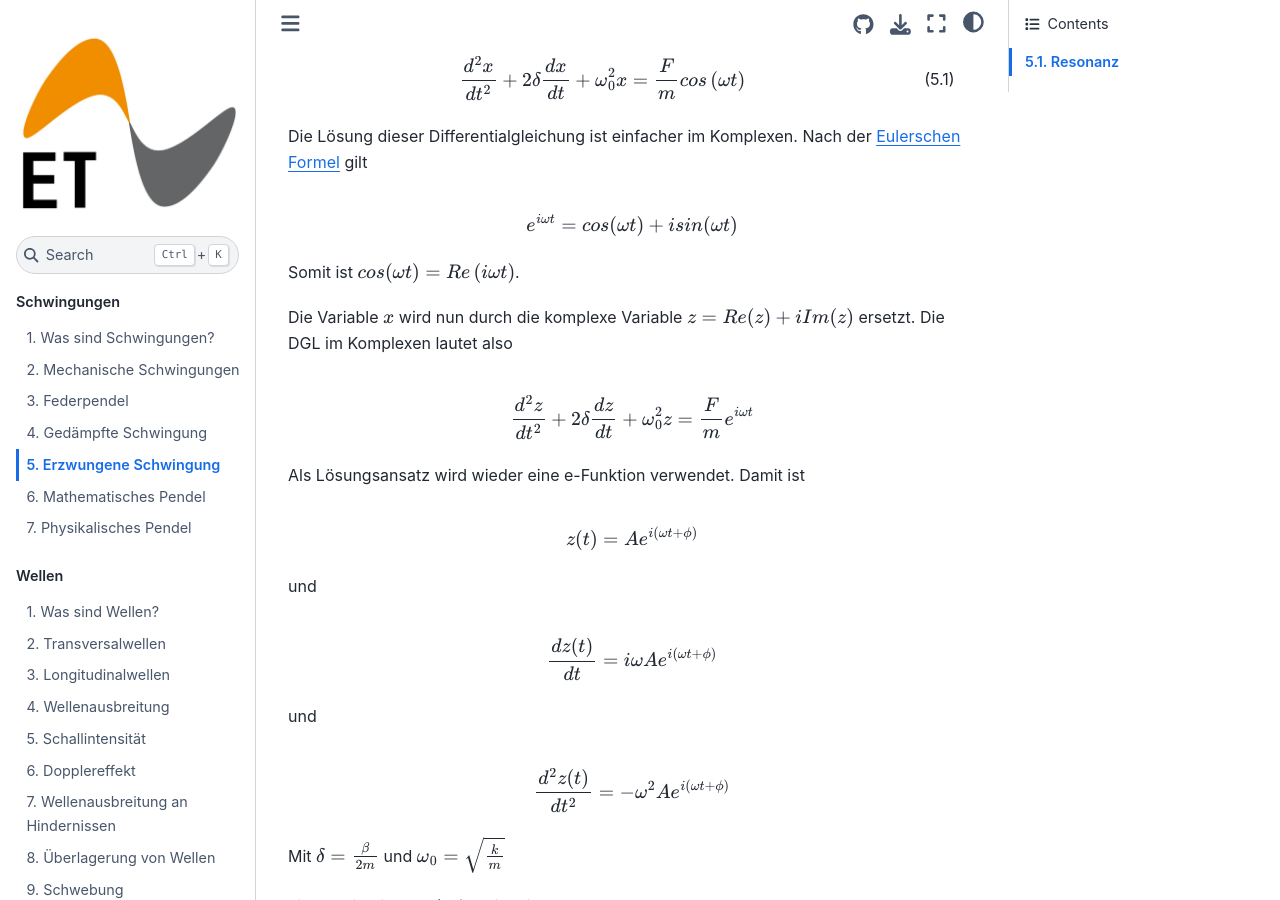
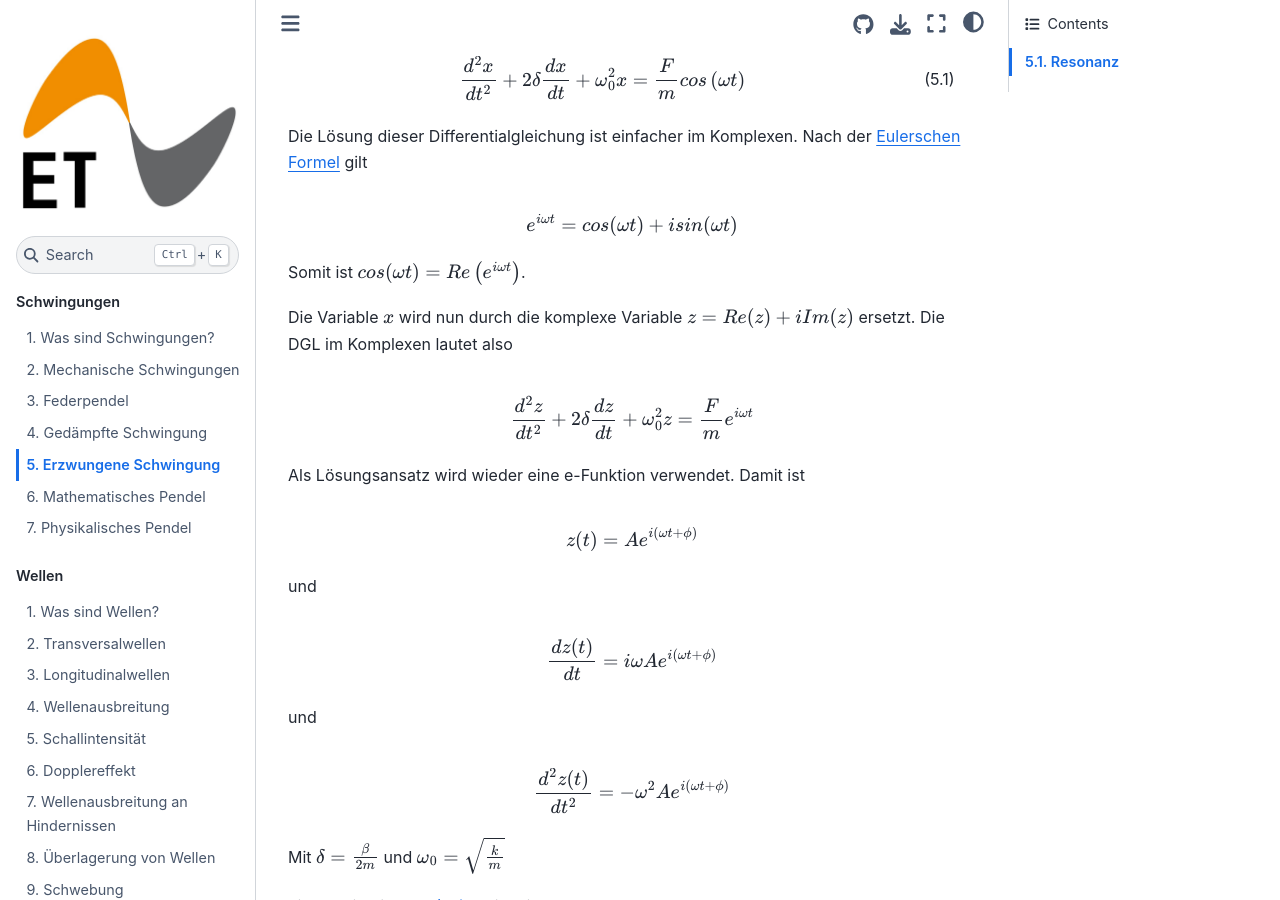
Before and after one commit to EUPhysik/LecturePhysicsTwo, a Jupyter Book: the page built from book/Schwingungen/erzwungene_schwingung.md, in a window 1280 px wide and 900 px high, scrolled down 983 px. Built offline with Jupyter Book 1.0.4 settings and Sphinx 7.4.7 and the Sphinx Book theme 1.1.4, drawn with Linux system fonts in a browser that asks for light colours.

```diff
--- a/book/Schwingungen/erzwungene_schwingung.md
+++ b/book/Schwingungen/erzwungene_schwingung.md
@@ -30,7 +30,7 @@ Nach der [Eulerschen Formel](https://de.wikipedia.org/wiki/Eulersche_Formel) gil
 $$e^{i\omega t} = cos(\omega t) + i sin(\omega t)$$
 
 
-Somit ist $cos(\omega t) = Re \left( i \omega t \right)$.
+Somit ist $cos(\omega t) = Re \left( e^{i \omega t} \right)$.
 
 Die Variable $x$ wird nun durch die komplexe Variable $z = Re(z) + i Im(z)$ ersetzt. Die DGL im Komplexen lautet also
 
```
